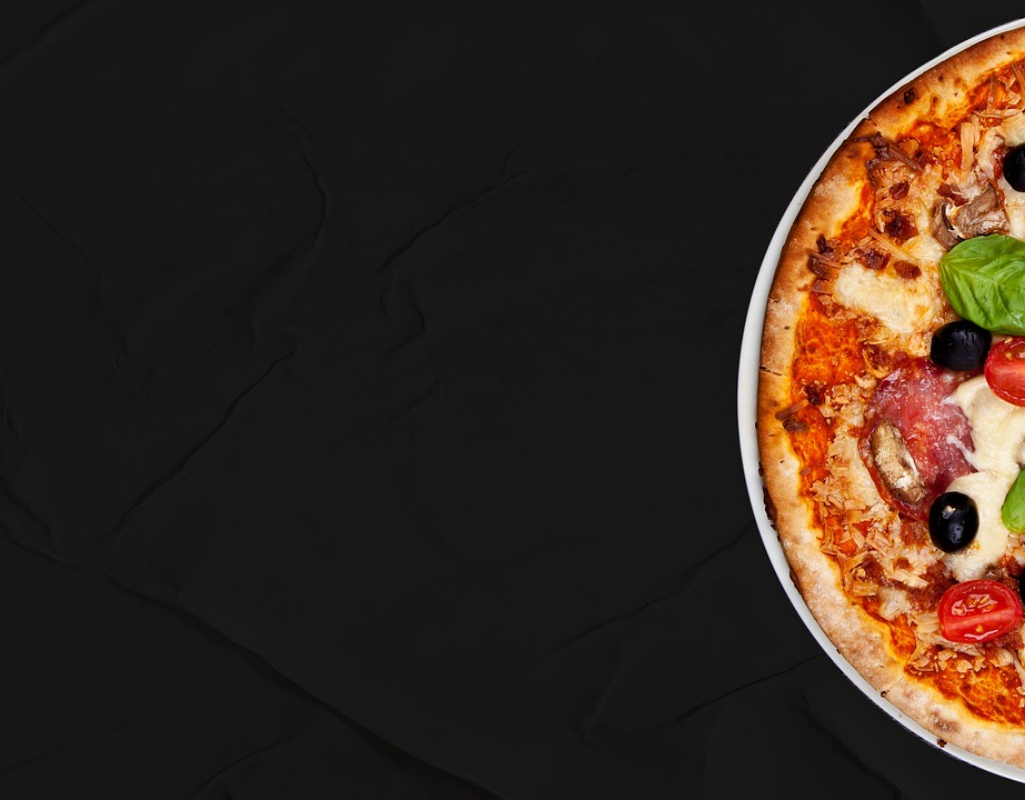
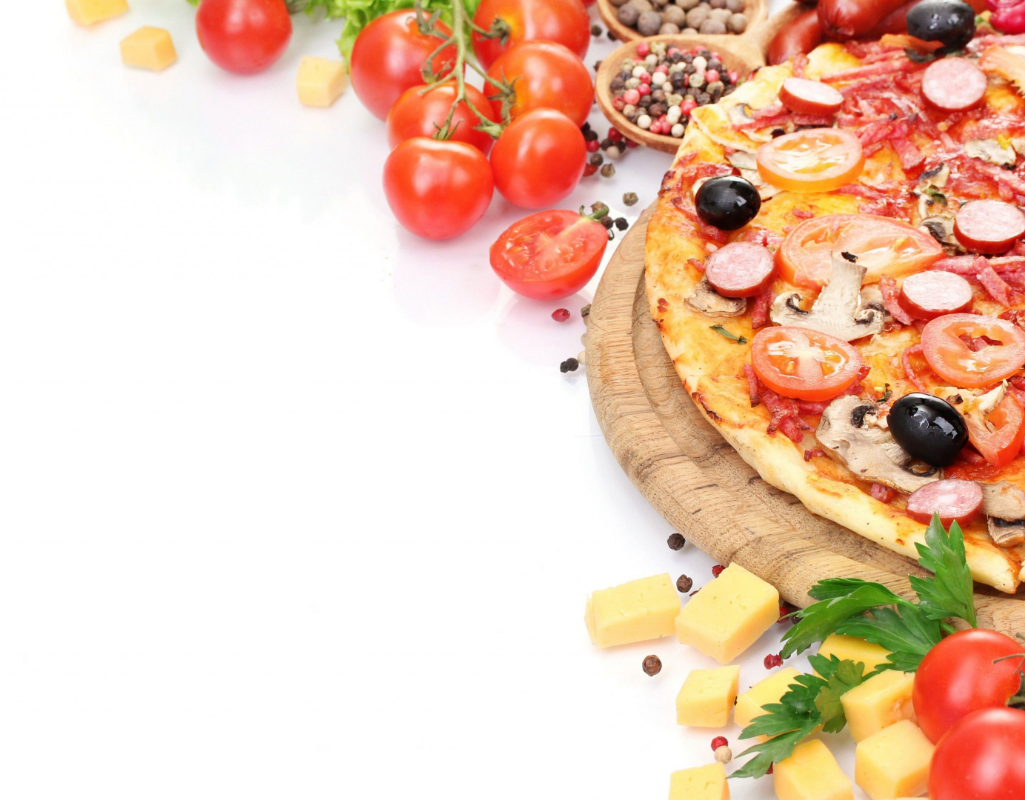
Before and after one commit to AkritiGhosh/Pizza-Palace, a React (Vite) app: page / in a window 1280 px wide. Shown: the whole page, without its empty margins (255-1280 px from the left). Built offline with nearby package versions, Linux system fonts and the light colour scheme.

Commit message:
dark theme; theme context type added

```diff
--- a/src/App.tsx
+++ b/src/App.tsx
@@ -1,7 +1,8 @@
 import { createBrowserRouter, RouterProvider } from "react-router-dom";
-import { lazy, useState } from "react";
+import { lazy, useEffect, useState } from "react";
 import { checkAuth } from "./lib/core";
 import { UserContext } from "./lib/context";
+const AuthPage = lazy(() => import("./page/user/AuthPage"));
 const MainPage = lazy(() => import("./page/user/MainPage"));
 const ComingSoon = lazy(() => import("./page/user/ComingSoon"));
 const PageNotFound = lazy(() => import("./page/user/404"));
@@ -20,16 +21,22 @@ const privateRoutes: RouteType[] = [
 
 const publicRoutes: RouteType[] = [
   { path: "/", element: <ComingSoon /> },
+  { path: "/authenticate", element: <AuthPage /> },
   { path: "*", element: <PageNotFound /> },
 ];
 
 function App() {
-  const [darkTheme, setDarkTheme] = useState<boolean>(true);
+  const [darkTheme, setDarkTheme] = useState<boolean>(false);
+
+  useEffect(() => {
+    document.getElementById("body")?.toggleAttribute("dark", darkTheme);
+  }, [darkTheme]);
+
   const router = createBrowserRouter(
     checkAuth() ? privateRoutes : publicRoutes
   );
   return (
-    <UserContext.Provider value={{ darkTheme, setDarkTheme }}>
+    <UserContext.Provider value={{ theme: darkTheme, setTheme: setDarkTheme }}>
       <RouterProvider router={router} />
     </UserContext.Provider>
   );
--- a/src/lib/context.ts
+++ b/src/lib/context.ts
@@ -1,3 +1,4 @@
 import { createContext } from "react";
+import { UserContextType } from "./type";
 
-export const UserContext = createContext({});
+export const UserContext = createContext(<UserContextType>{});
--- /dev/null
+++ b/src/lib/type.ts
@@ -0,0 +1,4 @@
+export type UserContextType = {
+  theme: boolean;
+  setTheme: React.Dispatch<React.SetStateAction<boolean>>;
+};
--- a/src/page/user/MainPage.tsx
+++ b/src/page/user/MainPage.tsx
@@ -2,8 +2,8 @@ import { useContext } from "react"
 import { UserContext } from "../../lib/context"
 
 const MainPage = () => {
-    const { darkTheme } = useContext(UserContext);
-    const bgURL = darkTheme
+    const { theme } = useContext(UserContext);
+    const bgURL = theme
       ? "src/assets/dark_bg.jpg"
       : "src/assets/light_bg.jpg";
   return (
```
Also changed, not shown: src/assets/pizza-icon.webp (added).
